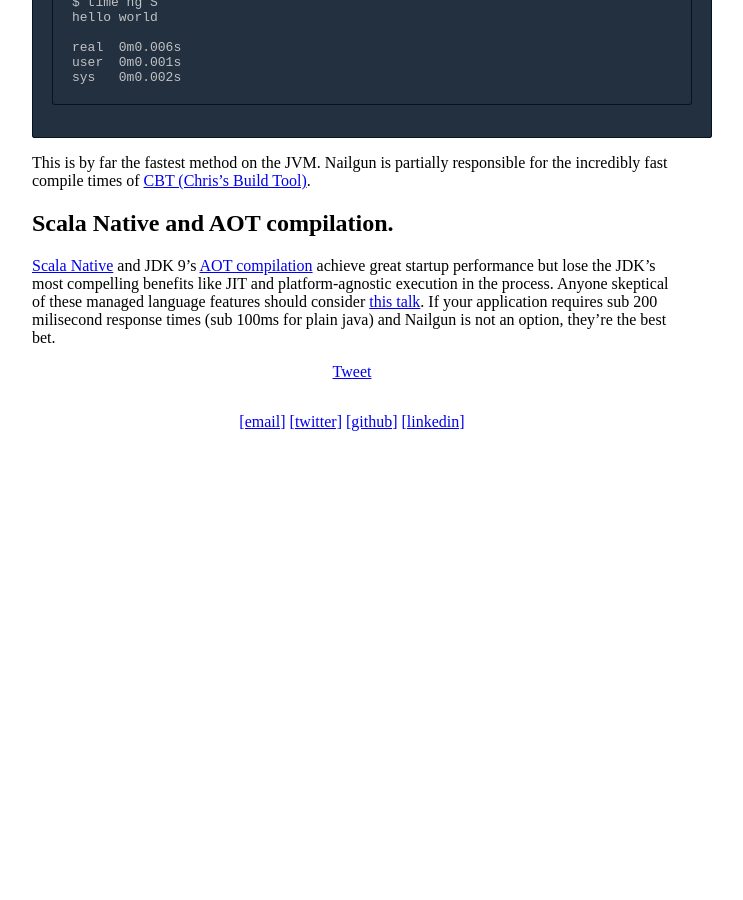
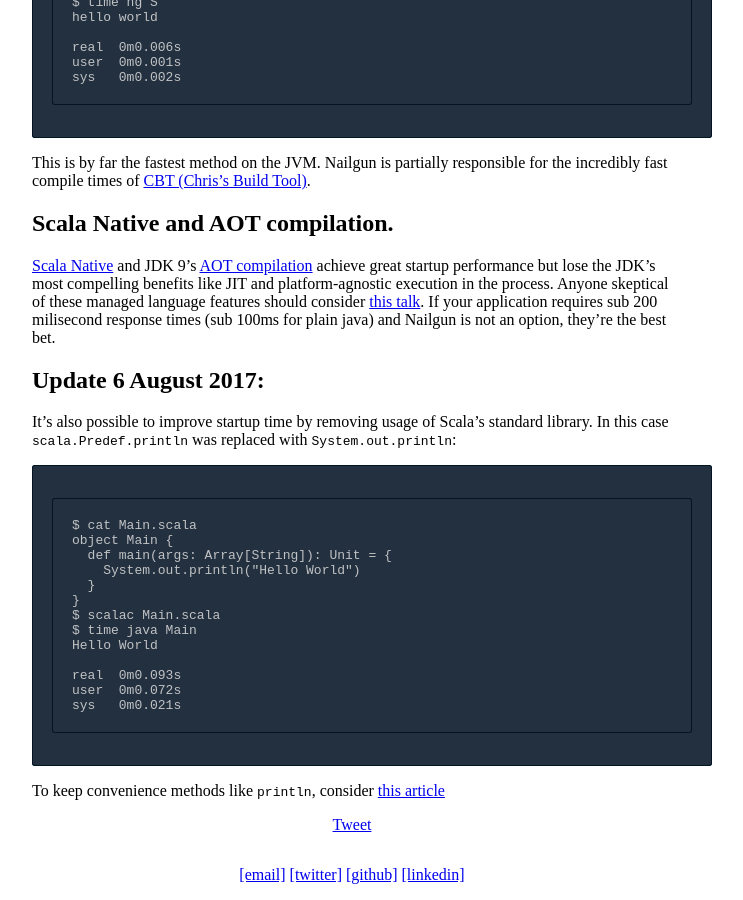
Before and after one commit to AugustNagro/augustnagro.github.io, a Jekyll site: the page built from _posts/2017-6-9-jvm-startup.md, in a window 1280 px wide and 900 px high, scrolled down 6290 px. Shown: the whole window, without its empty margins (288-1031 px from the left). Built offline with Jekyll 4.4.1, drawn with Linux system fonts in a browser that asks for light colours; comment, search, counter and statistics services are not loaded; before the commit the page ends 6737 px from its top, so only the background shows below that.

Commit message:
Update 2017-6-9-jvm-startup.md

````diff
--- a/_posts/2017-6-9-jvm-startup.md
+++ b/_posts/2017-6-9-jvm-startup.md
@@ -286,3 +286,22 @@
 ## Scala Native and AOT compilation.
 
 [Scala Native](scala-native.org) and JDK 9's [AOT compilation](http://openjdk.java.net/jeps/295) achieve great startup performance but lose the JDK's most compelling benefits like JIT and platform-agnostic execution in the process. Anyone skeptical of these managed language features should consider [this talk](https://www.youtube.com/watch?v=Pz-4co8IaI8&feature=youtu.be). If your application requires sub 200 milisecond response times (sub 100ms for plain java) and Nailgun is not an option, they're the best bet.
+
+## Update 6 August 2017:
+It's also possible to improve startup time by removing usage of Scala's standard library. In this case `scala.Predef.println` was replaced with `System.out.println`:
+```
+$ cat Main.scala
+object Main {
+  def main(args: Array[String]): Unit = {
+    System.out.println("Hello World")
+  }
+}
+$ scalac Main.scala
+$ time java Main
+Hello World
+
+real  0m0.093s
+user  0m0.072s
+sys   0m0.021s
+```
+To keep convenience methods like `println`, consider [this article](http://august.nagro.us/removing-scala-predef.html)
````
